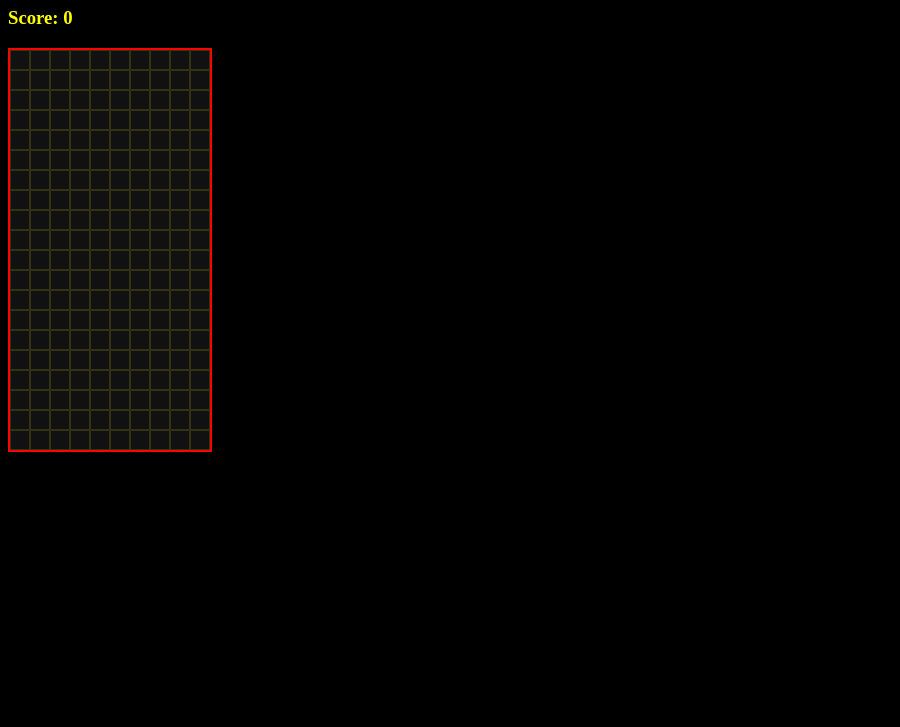
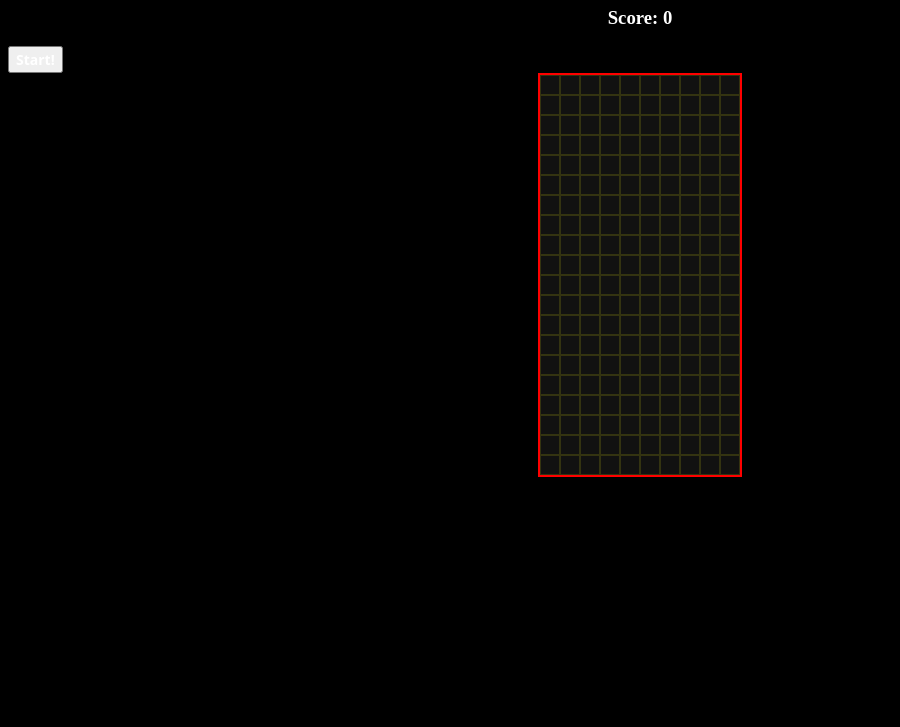
Before and after one commit to owldot/tetris, a plain HTML site: page index.html in a window 1280 px wide. Shown: the part 73-800 px from the top of the page, without its empty margins (0-900 px from the left). Drawn offline with Linux system fonts and the light colour scheme.

Commit message:
Add styles for button start

```diff
--- a/index.html
+++ b/index.html
@@ -14,6 +14,7 @@
     Andrew's and Lana's Tetris R
   </h1>
   <h3>Score: <span id="score">0</span></h3>
+  <button class='start' id='start-button'>Start!</button>
 
 
   <div class="grid" id="grid">
--- a/styles.css
+++ b/styles.css
@@ -1,5 +1,6 @@
 body {
   background-color: black;
+  text-align: center;
 }
 
 h1 {
@@ -7,7 +8,25 @@ h1 {
 }
 
 h3 {
-  color: yellow;
+  color: white;
+}
+
+.start {
+  box-sizing:border-box;
+  color:rgb(255, 255, 255);
+  cursor: pointer;
+  display: block;
+  font-family: system-ui, -apple-system, "Segoe UI", Roboto, Oxygen, Ubuntu, Cantarell, "Fira Sans", "Droid Sans", "Helvetica Neue", Helvetica, Arial, sans-serif;
+  font-size: 14px;
+  font-weight: 600;
+  height: auto;
+  line-height: 21px;
+  margin-top: -2px;
+  text-align: center;
+  text-size-adjust: 100%;
+  user-select: none;
+  white-space: nowrap;
+  width: auto;
 }
 
 .grid {
@@ -16,6 +35,7 @@ h3 {
   border: 2px solid red;
   display: flex;
   flex-wrap: wrap;
+  margin: auto;
 }
 
 .grid div {
--- a/tetris.js
+++ b/tetris.js
@@ -1,3 +1,8 @@
 document.addEventListener('DOMContentLoaded', () => {
+  const width = 10;
+  const grid = document.querySelector('.grid');
+  const scoreDisplay = document.querySelector('#score');
+  const startBtn = document.querySelector('#start-button');
+  let squares = Array.from(document.querySelectorAll('.grid div'))
 
 })
```
